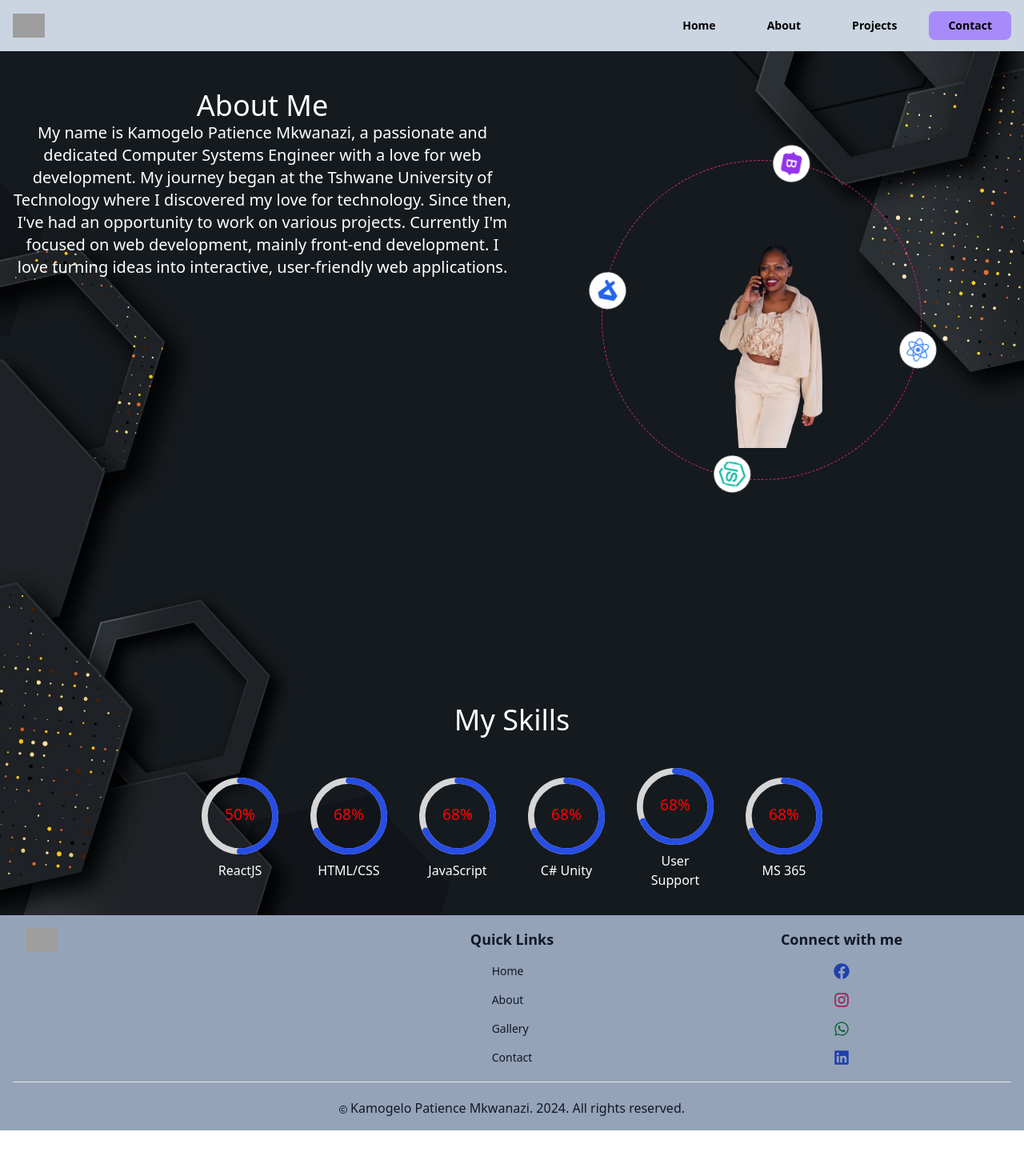
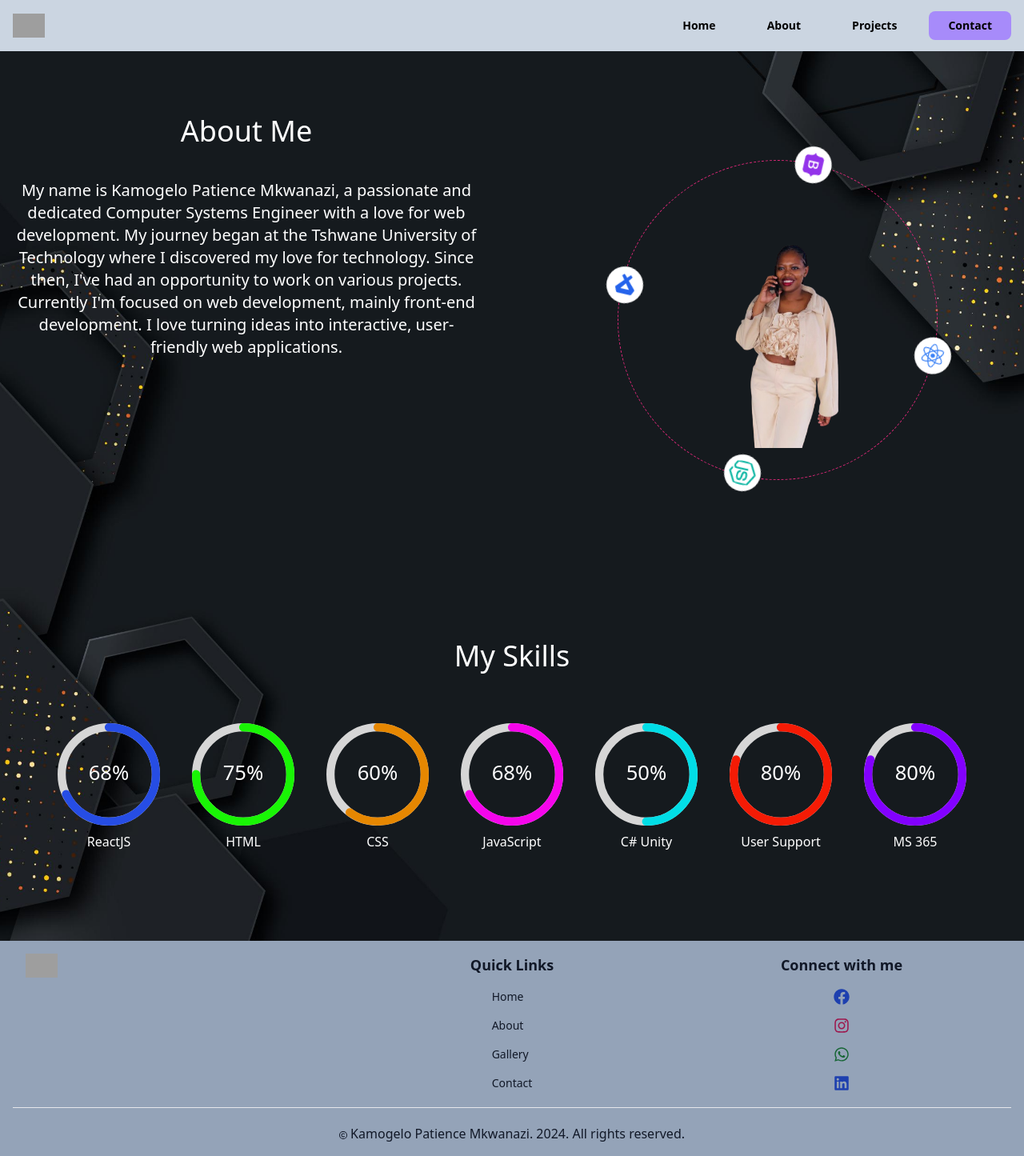
Before and after one commit to kaymkwanazi/My-portfolio, a React (Vite) app: page /about in a window 1280 px wide. Shown: the whole page at 80% size. Before the commit the page ends 1413 px from the top, so only its background shows below. Built offline with nearby package versions, Linux system fonts and the light colour scheme; grey boxes are pictures that could not be loaded.

Commit message:
about almost done

```diff
--- a/src/Components/AboutComp.jsx
+++ b/src/Components/AboutComp.jsx
@@ -9,7 +9,7 @@ export const AboutComp = () => {
   return (
     <>
         <div className='grid cols-1 md:grid-cols-2 text-white text-center'>
-            <div className='relative flex justify-center items-center min-h-screen'>
+            <div className='relative flex justify-center items-center my-32'>
                 <img src={Kamo2} className='relative z-10 w-60'></img>
              {/* circular path for icons */}
                 <div className='absolute w-[400px] h-[400px] flex justify-center items-center border border-dashed border-pink-600 rounded-full'>
--- a/src/Components/ProgressBar.jsx
+++ b/src/Components/ProgressBar.jsx
@@ -4,21 +4,22 @@ import 'react-circular-progressbar/dist/styles.css'
 
 export const ProgressBar = () => {
     const skills = [
-        { name: 'ReactJS', percentage: 50, color: '#264DE4' },
-        { name: 'HTML/CSS', percentage: 68, color: '#264DE4' },
-        { name: 'JavaScript', percentage: 68, color: '#264DE4' },
-        { name: 'C# Unity', percentage: 68, color: '#264DE4' },
-        { name: 'User Support', percentage: 68, color: '#264DE4' },
-        { name: 'MS 365', percentage: 68, color: '#264DE4' },
+        { name: 'ReactJS', percentage: 68, color: '#264DE4' },
+        { name: 'HTML', percentage: 75, color: '#19f505' },
+        { name: 'CSS', percentage: 60, color: '#e68701' },
+        { name: 'JavaScript', percentage: 68, color: '#f505eb' },
+        { name: 'C# Unity', percentage: 50, color: '#01dde6' },
+        { name: 'User Support', percentage: 80, color: '#f51b05' },
+        { name: 'MS 365', percentage: 80, color: '#8200ff' },
     ];
 
   return (
     <div className='flex items-center justify-center gap-10'>
         {skills.map((skill) => (
-          <div className='w-24'>
+          <div className='w-32'>
             <CircularProgressbar value={skill.percentage} text={`${skill.percentage}%`}
                 styles={buildStyles({
-                    textColor: 'red',
+                    textColor: 'white',
                     pathColor: skill.color,
                     trailColor: '#d6d6d6',
                 })}
--- a/src/Pages/About.jsx
+++ b/src/Pages/About.jsx
@@ -15,17 +15,17 @@ export const About = () => {
             style={{backgroundImage: `url(${backgroundPic})`}}>
             <div className='flex flex-col justify-center items-center min-h-screen'>
                 <div className='container mx-auto px-4'>
-                    <div className='grid cols-1 md:grid-cols-2'>
+                    <div className='grid cols-1 md:grid-cols-2  gap-x-20'>
                         {/* Col 1 */}
                         <div>
-                            <h3 className='text-center pt-28 text-2xl md:text-4xl text-white'>About Me</h3>
+                            <h3 className='text-center pb-10 pt-36 text-2xl md:text-4xl text-white'>About Me</h3>
                             <p className='text-white text-center text-lg md:text-xl'>My name is Kamogelo Patience Mkwanazi, a passionate and dedicated Computer Systems Engineer with a love for web development.
                                 My journey began at the Tshwane University of Technology where I discovered my love for technology. Since then, I've had an
                                 opportunity to work on various projects. Currently I'm focused on web development, mainly front-end development. I love turning ideas into interactive, user-friendly web applications.
                             </p>
                         </div>
                         {/* second column */}
-                        <div className='relative flex justify-center items-center min-h-screen'>
+                        <div className='relative flex justify-center items-center h-screen'>
                             <img src={kay} className='relative z-10 w-60'></img>
                             <div className='absolute w-[400px] h-[400px] flex justify-center items-center border border-dashed border-pink-600 rounded-full'>
                                 <div className='absolute w-full h-full animate-rotate-icons'>
@@ -39,9 +39,9 @@ export const About = () => {
                         </div>
                     </div>
                     {/* skills section */}
-                    <div>
-                        <h3 className='text-center pt-20 mb-10 text-2xl md:text-4xl text-white'>My Skills</h3>
-                        <div className="flex justify-around items-center text-white pb-8">
+                    <div className='mb-28'>
+                        <h3 className='text-center mb-16 text-2xl md:text-4xl text-white'>My Skills</h3>
+                        <div className="flex justify-around items-center text-white">
                            <ProgressBar />
                         </div>
                     </div>
```
